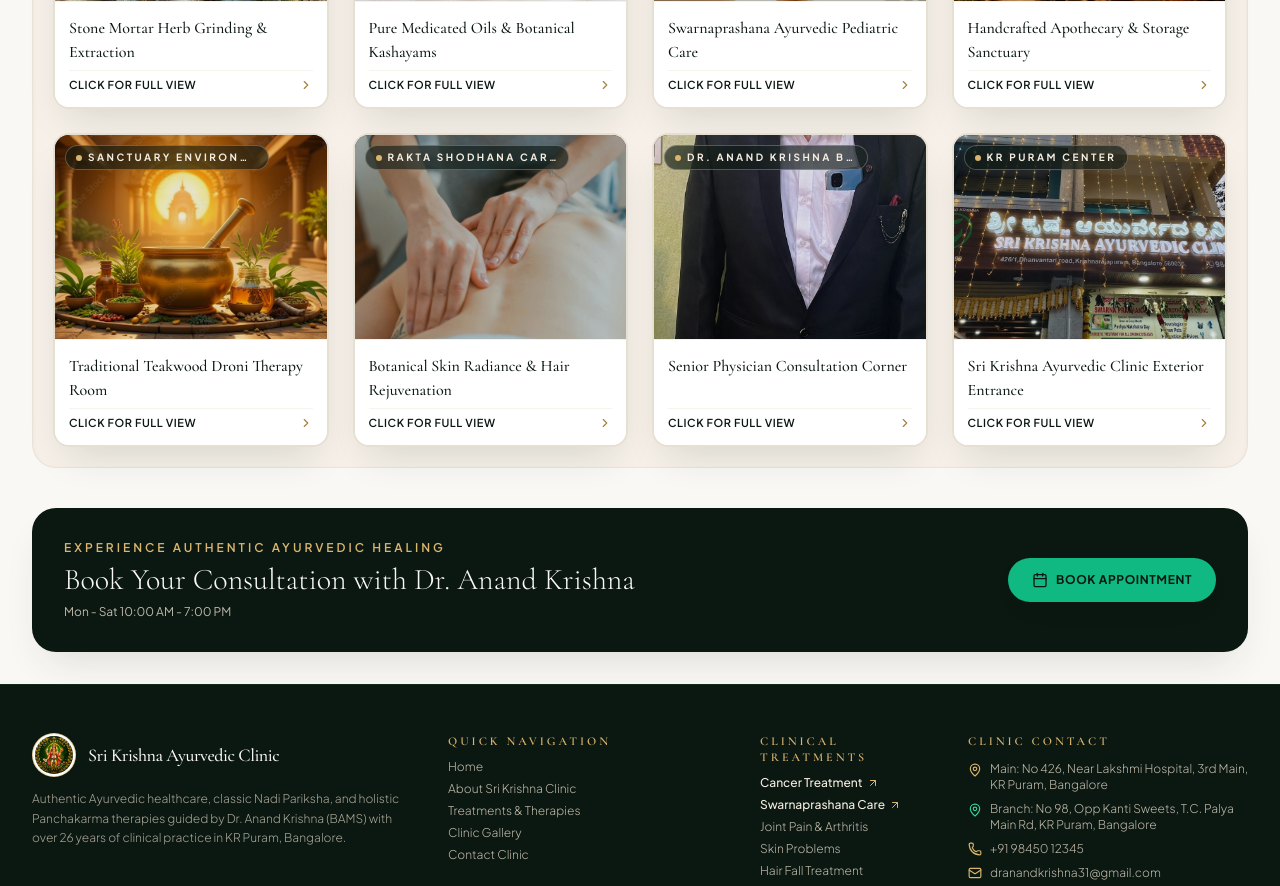
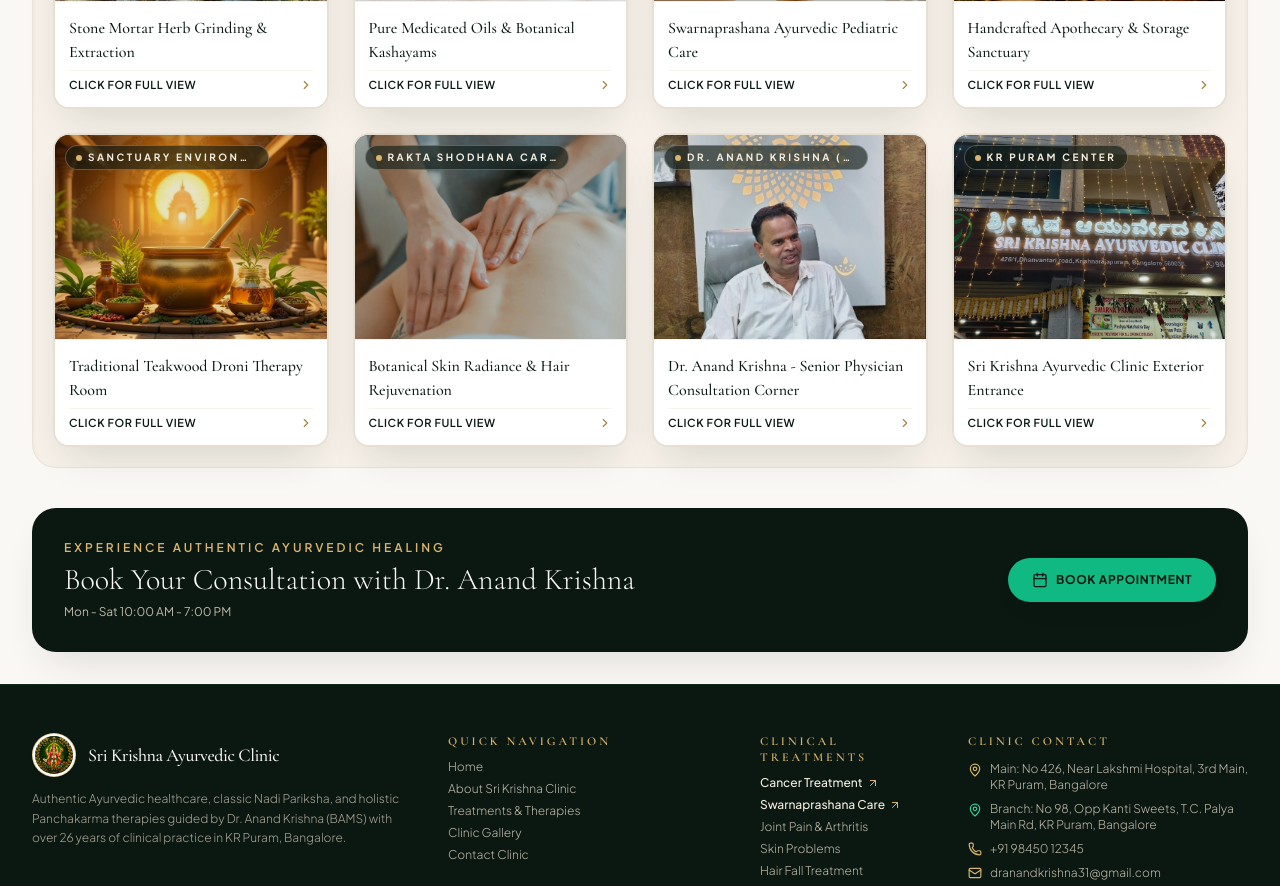
Before and after one commit to Shrikanthkk/sri-krishna-ayurvedic-, a React (Vite) app: page /gallery in a window 1280 px wide. Shown: the part 1160-2046 px from the top of the page. Built offline with nearby package versions, Linux system fonts and the light colour scheme.

Commit message:
feat: add Dr. Anand Krishna Senior Physician Consultation Corner photo to gallery

```diff
--- a/src/data/clinicData.js
+++ b/src/data/clinicData.js
@@ -50,6 +50,7 @@
     shirodhara: "/images/shirodhara.jpg",
     herbalPrep: "/images/hero_adobe_2.jpg",
     treatmentRoom: "/images/hero_adobe_5.jpg",
+    consultationCorner: "/images/doctor_consultation_corner.jpg",
     swarnaprashana1: "/images/swarnaprashana_1.png",
     swarnaprashana2: "/images/swarnaprashana_2.png",
     swarnaprashana3: "/images/swarnaprashana_3.png"
--- a/src/pages/Gallery.jsx
+++ b/src/pages/Gallery.jsx
@@ -100,11 +100,11 @@
     },
     {
       id: 11,
-      title: "Senior Physician Consultation Corner",
+      title: "Dr. Anand Krishna - Senior Physician Consultation Corner",
       category: "consultation",
-      tag: "Dr. Anand Krishna BAMS",
-      src: "/images/doctor.jpg",
-      description: "Personalized 1-on-1 consultation with senior physician Dr. Anand Krishna (26+ years clinical experience)."
+      tag: "Dr. Anand Krishna (BAMS)",
+      src: "/images/doctor_consultation_corner.jpg",
+      description: "Senior Physician Dr. Anand Krishna (BAMS) conducting classical pulse diagnosis (Nadi Pariksha) and personalized Ayurvedic consultations in his clinic chamber."
     },
     {
       id: 12,
```
Also changed, not shown: public/images/doctor_consultation_corner.jpg (added), public/images/doctor_consultation_corner.png (added).
